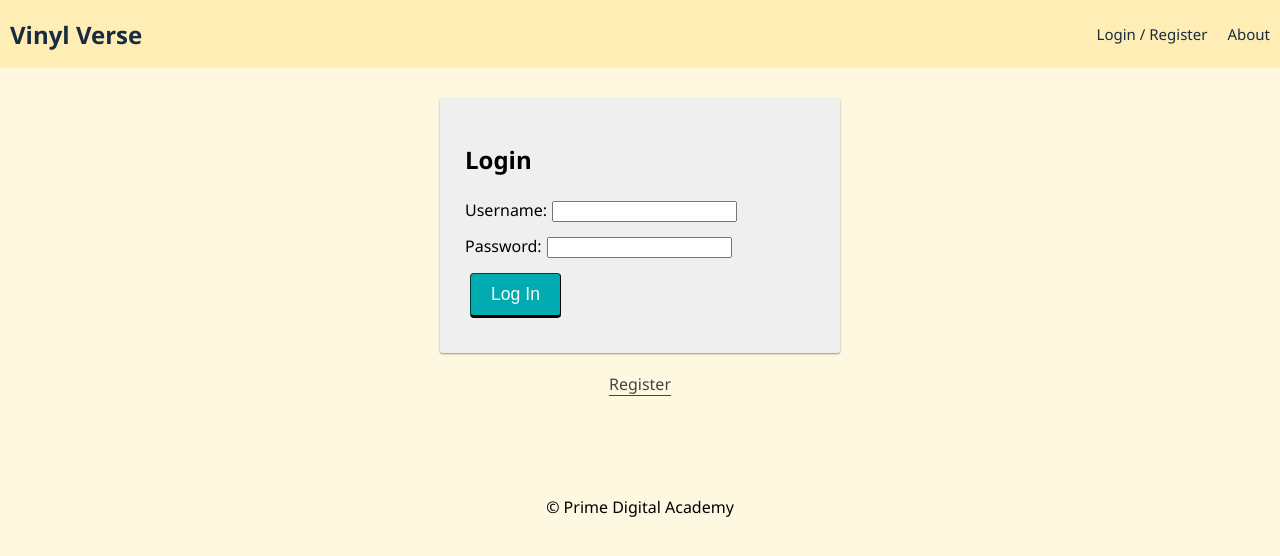
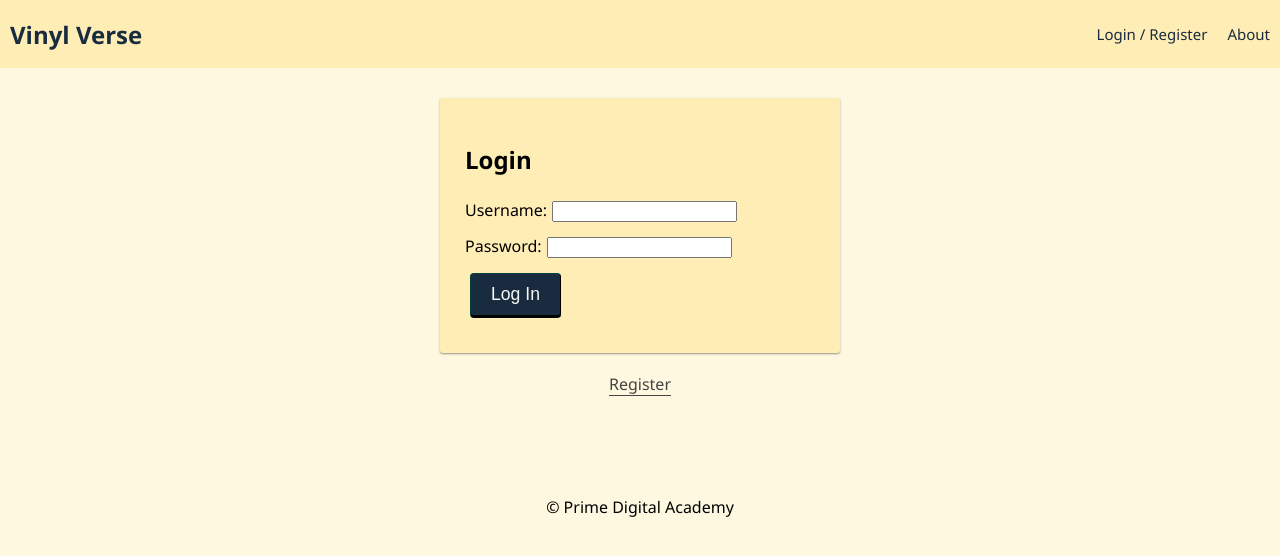
Before and after one commit to zwright101/Vinyl-Verse-Solo-Project, a React (Create React App) app: page /#/user in a window 1280 px wide. Shown: the top 556 px of the page. Built offline with nearby package versions, Linux system fonts and the light colour scheme; no server answers.

Commit message:
added some color changes to the login and register pages

```diff
--- a/src/components/App/App.css
+++ b/src/components/App/App.css
@@ -33,7 +33,7 @@ Button
   border-color: #014041;
   border-width: 1px 1px 3px;
   border-radius: 4px;
-  background-color: #00acb0;
+  background-color: #192B3E;
   color: #f8f8f8;
   font-size: 1.1rem;
   outline: 0;
@@ -43,6 +43,7 @@ Button
 .btn_sizeMin {
   min-height: 50px;
   min-width: 100px;
+  background-color: #192B3E;
 }
 
 .btn_sizeSm {
@@ -56,7 +57,7 @@ Button
 }
 
 .btn:hover {
-  background-color: #008183;
+  background-color: #192B3E;
   text-decoration: none;
 }
 
@@ -102,7 +103,7 @@ Form Treatment
   max-width: 100%;
   padding: 25px;
   margin: 0 auto 20px;
-  background-color: #efefef;
+  background-color: #FFEDB6;
   border-radius: 3px;
   box-shadow: 0 1px 2px rgb(0, 0, 0, 0.4);
 }
--- a/src/components/Nav/Nav.jsx
+++ b/src/components/Nav/Nav.jsx
@@ -12,7 +12,7 @@ function Nav() {
       <Link to="/home">
         <h2 className="nav-title">Vinyl Verse</h2>
         {/* <div className="logo-container">
-        <img src="public/images/Vinyl Verse with Text.png" alt="Vinyl Verse Logo" className="Vinyl-Verse-Logo" />
+        <img src="public/images/VinylVerseText.png" alt="Vinyl Verse Logo" className="Vinyl-Verse-Logo" />
       </div> */}
       </Link>
       <div>
```
Also changed, not shown: public/images/VinylVerseBlank.png (added), public/images/VinylVerseText.png (added).
